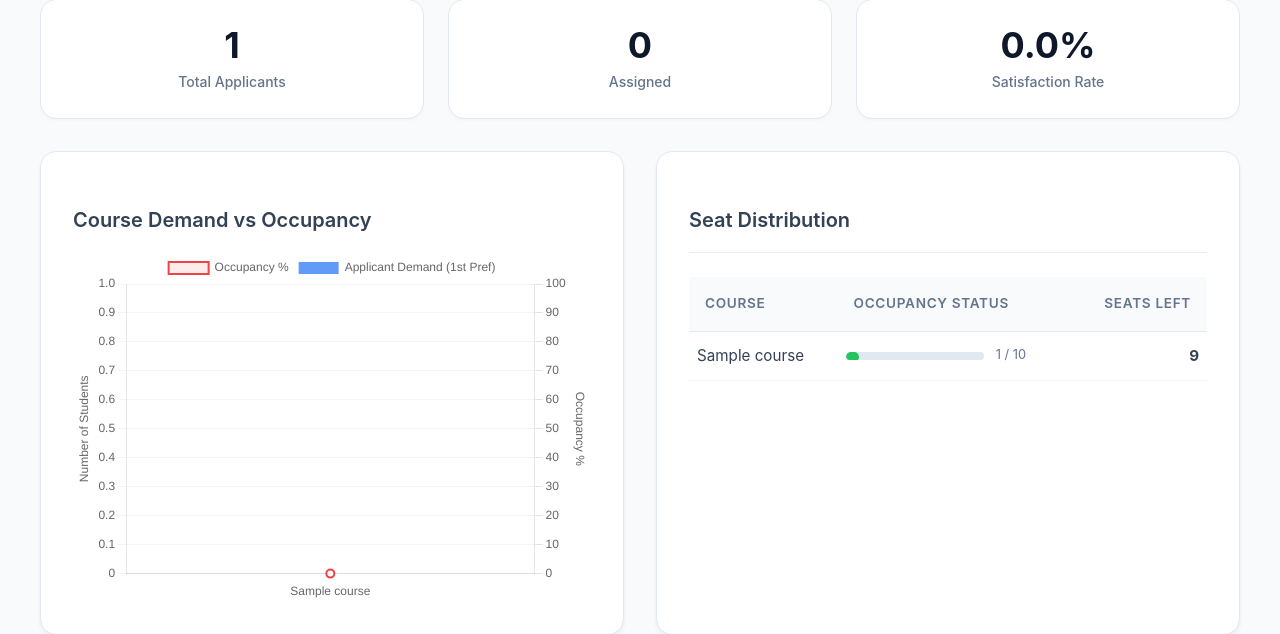
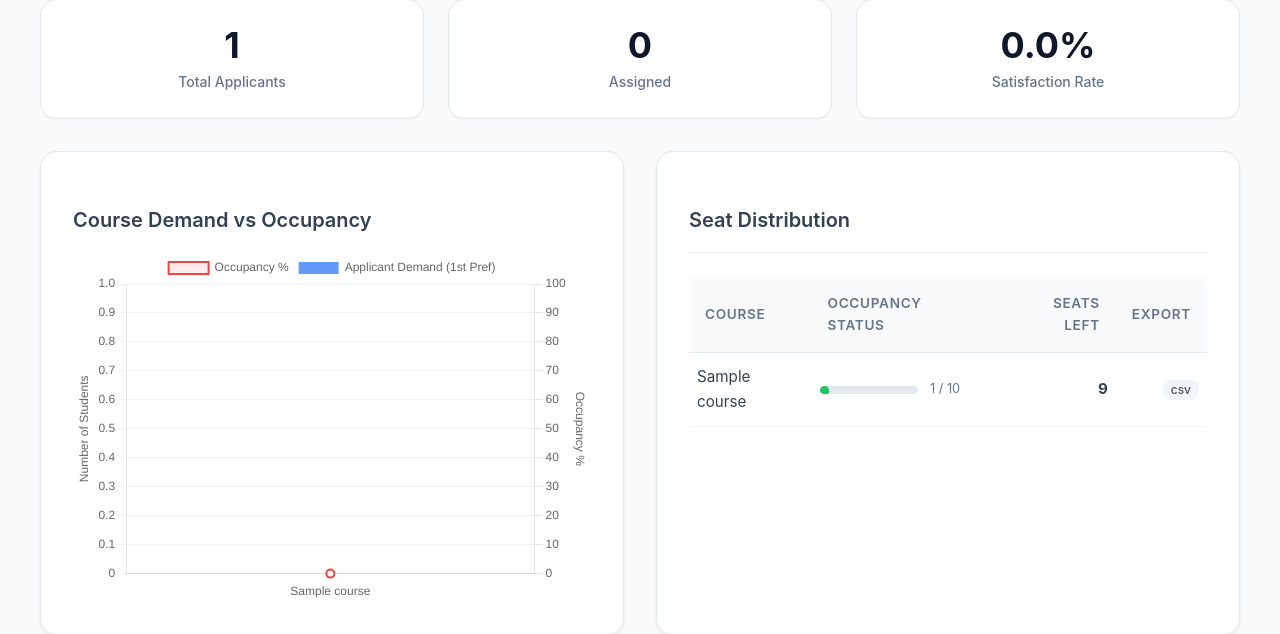
Before and after one commit to PrashantJaybhaye/Smart-Allocation-system, a Flask app: page /admin/results in a window 1280 px wide. Shown: the part 195-829 px from the top of the page. Run offline with Flask 3, Linux system fonts and the light colour scheme; a user stored in the database is signed in; tables that the repository leaves empty hold one stand-in row (values such as "Sample post"); parts of the project's set-up code (start-up, migrations or seed data) failed here and were passed over; some libraries are stand-ins or nearby versions.

Commit message:
Add CSV export for individual course allocations

```diff
--- a/app.py
+++ b/app.py
@@ -3,6 +3,7 @@ from flask_login import LoginManager, login_user, logout_user, login_required, c
 from werkzeug.security import generate_password_hash, check_password_hash
 from werkzeug.utils import secure_filename
 import os
+from io import BytesIO, StringIO
 import pandas as pd
 from models import db, User, Student, Course, SystemConfig
 from data_processor import DataProcessor
@@ -584,6 +585,52 @@ def init_db_command():
 
     print("Database initialized successfully.")
 
+@app.route('/admin/export_course/<int:course_id>')
+@login_required
+def export_course_data(course_id):
+    if current_user.role != 'admin':
+        flash('Unauthorized access.', 'error')
+        return redirect(url_for('dashboard'))
+
+    course = Course.query.get(course_id)
+    if not course:
+        flash('Course not found.', 'error')
+        return redirect(url_for('admin_results'))
+
+    # Fetch students allocated to this course
+    students = Student.query.filter_by(allocated_course_id=course.id).all()
+
+    if not students:
+        flash(f'No students allocated to {course.name}.', 'warning')
+        return redirect(url_for('admin_results'))
+
+    # Create CSV data
+    data = []
+    for s in students:
+        data.append({
+            'Student ID': s.student_id,
+            'Name': s.name,
+            'Department': s.department,
+            'Class': s.student_class,
+            'Roll No': s.roll_no,
+            'Mobile': s.mobile_no,
+            'Email': s.email
+        })
+
+    df = pd.DataFrame(data)
+
+    # Generate response
+    output = StringIO()
+    df.to_csv(output, index=False)
+    output.seek(0)
+
+    return send_file(
+        BytesIO(output.getvalue().encode()),
+        mimetype='text/csv',
+        as_attachment=True,
+        download_name=f'{course.name.replace(" ", "_")}_Allocations.csv'
+    )
+
 if __name__ == "__main__":
     # Check if we are in development mode (default to true for local run)
     if os.environ.get('FLASK_ENV', 'development') == 'development':
--- a/templates/admin_results.html
+++ b/templates/admin_results.html
@@ -119,6 +119,7 @@
                                 <th style="text-align: left;">Course</th>
                                 <th style="text-align: left;">Occupancy Status</th>
                                 <th style="text-align: right;">Seats Left</th>
+                                <th style="text-align: right;">Export</th>
                             </tr>
                         </thead>
                         <tbody>
@@ -143,6 +144,18 @@
                                 <td
                                     style="padding: 0.75rem 0.5rem; border-bottom: 1px solid #f1f5f9; text-align: right; font-weight: bold;">
                                     {{ [0, course.capacity - count]|max }}
+                                </td>
+                                <td
+                                    style="padding: 0.75rem 0.5rem; border-bottom: 1px solid #f1f5f9; text-align: right;">
+                                    {% if count > 0 %}
+                                    <a href="{{ url_for('export_course_data', course_id=course.id) }}"
+                                        class="btn btn-sm btn-secondary"
+                                        style="padding: 0.25rem 0.5rem; font-size: 0.75rem;">
+                                        csv
+                                    </a>
+                                    {% else %}
+                                    <span style="color: #cbd5e1; font-size: 0.75rem;">-</span>
+                                    {% endif %}
                                 </td>
                             </tr>
                             {% endfor %}
```
